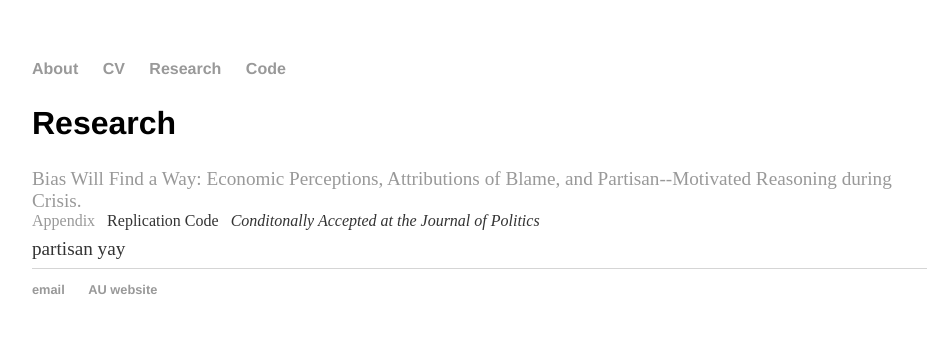
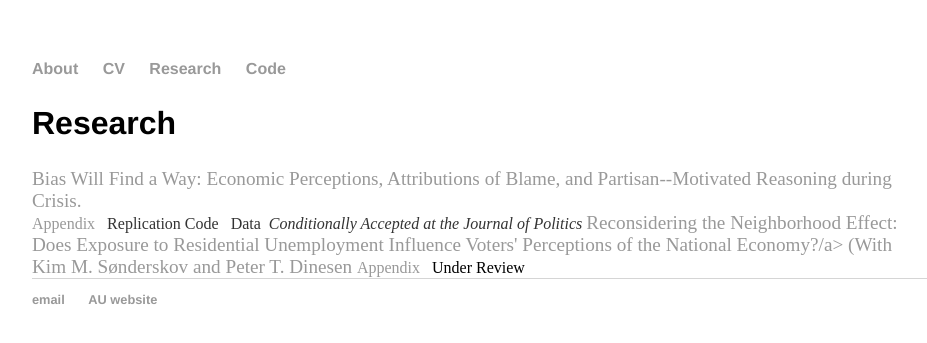
Before and after one commit to mbisgaard/mbisgaard.github.io, a Jekyll site: the page built from research/index.html, in a window 1280 px wide. Shown: the top 343 px of the page, without its empty margins (160-1087 px from the left). Built offline with Jekyll 4.4.1, drawn with Linux system fonts in a browser that asks for light colours.

Commit message:
Update index.html

```diff
--- a/research/index.html
+++ b/research/index.html
@@ -6,8 +6,14 @@ title: mbisgaard::Research
 	<h2>Research</h2>
 
 
-	<pentry><a href="https://www.dropbox.com/s/9evclz1cfxld75f/econ-partisan-bias-MBC.pdf?dl=0">Bias Will Find a Way: Economic Perceptions, Attributions of Blame, and Partisan--Motivated Reasoning during Crisis.</a></pentry><br>
-	<p1><a href="https://www.dropbox.com/s/16g3y7lgwp2xcav/econ-partisan-bias-MBC-APPENDIX.pdf?dl=0">Appendix</a> &nbsp; Replication Code &nbsp;	<i>Conditonally Accepted at the Journal of Politics</i></p1>
+	<pentry><a href="https://www.dropbox.com/s/9evclz1cfxld75f/econ-partisan-bias-MBC.pdf?dl=0">Bias Will Find a Way: Economic Perceptions, Attributions of Blame, and Partisan--Motivated Reasoning during Crisis.</a> </pentry> <br>
+	<p1><a href="https://www.dropbox.com/s/16g3y7lgwp2xcav/econ-partisan-bias-MBC-APPENDIX.pdf?dl=0">Appendix</a>
+	&nbsp; Replication Code
+	&nbsp; Data
+	&nbsp;<i>Conditionally Accepted at the Journal of Politics</i></p1>
 
-	<p>partisan yay </a></p>
+	<pentry><a href="https://www.dropbox.com/s/rhysgesatwmgjpt/neighborhood-econ-mbc-kms-ptd.pdf?dl=0">Reconsidering the Neighborhood Effect: Does Exposure to Residential Unemployment Influence Voters' Perceptions of the National Economy?/a> (With Kim M. Sønderskov and Peter T. Dinesen </pentry>
+	<p1><a href="https://www.dropbox.com/s/fvo9c9ylolf1jhj/neighborhood-econ-mbc-kms-ptd-APPENDIX.pdf?dl=0">Appendix</a>
+	&nbsp; Under Review</p1>
+
 </div><!-- /.blurb -->
```
